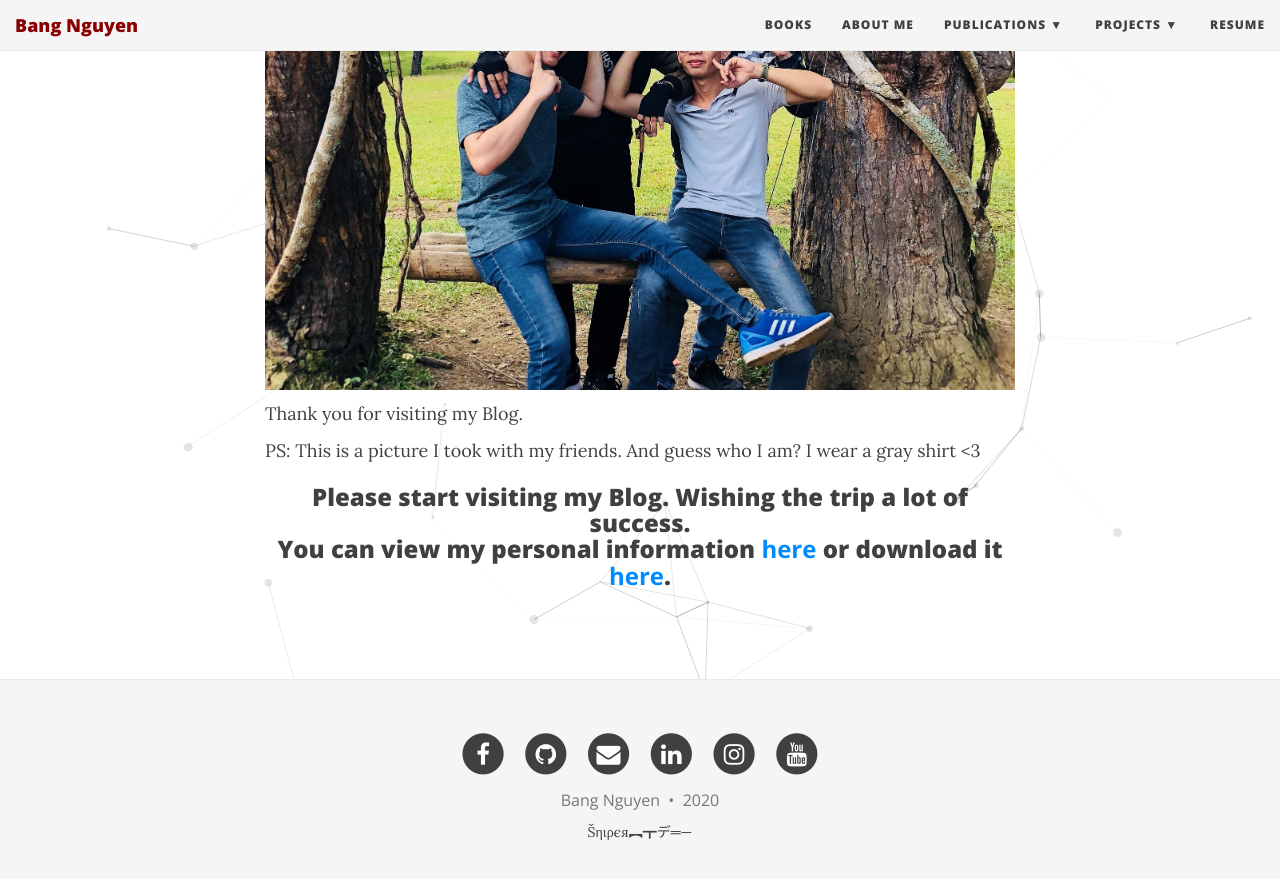
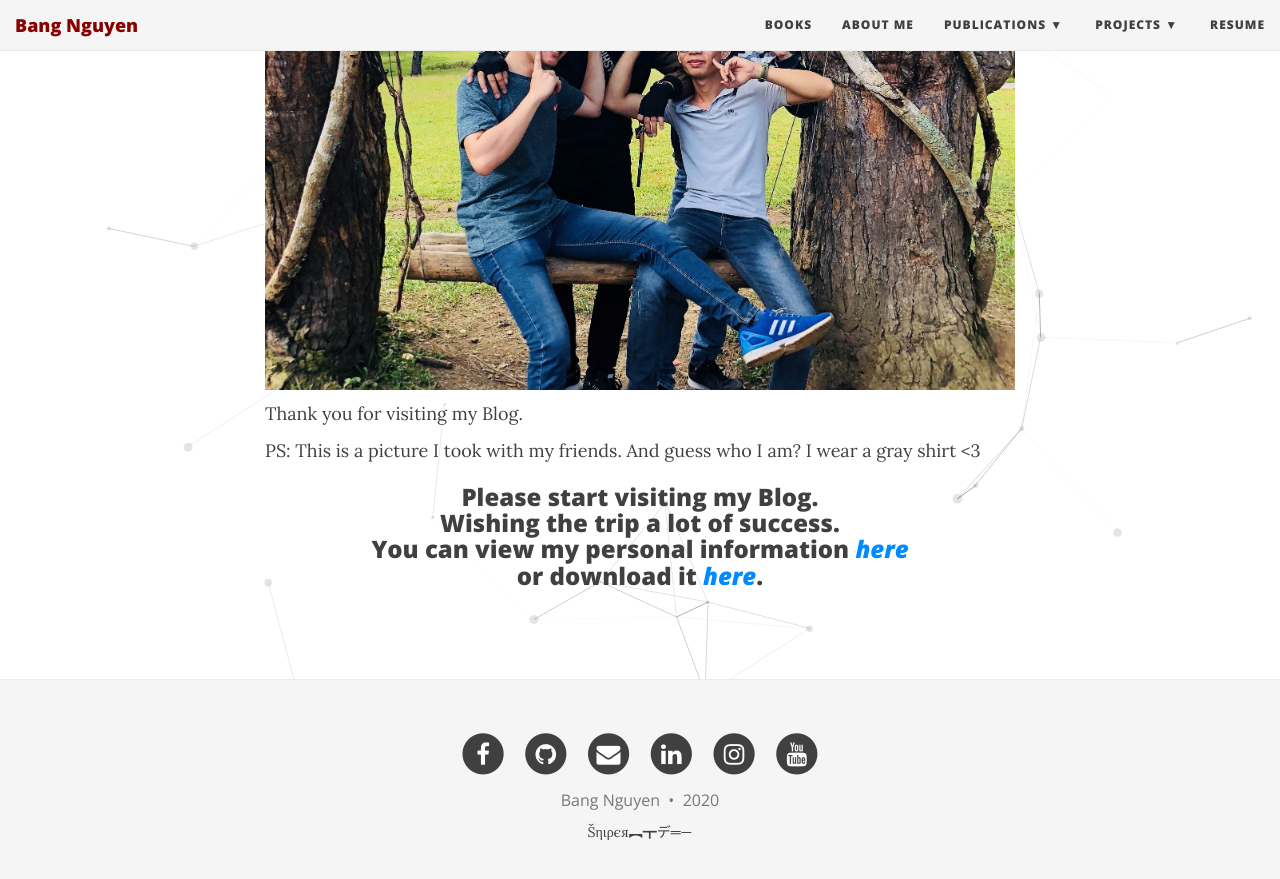
Before and after one commit to tramnguyencute/tramnguyencute.github.io, a Jekyll site: the page built from _posts/2020-01-05-first-post.md, in a window 1280 px wide and 900 px high, scrolled down 938 px. Shown: the top 879 px of the window. Built offline with Jekyll 4.4.1, drawn with Linux system fonts in a browser that asks for light colours; comment, search, counter and statistics services are not loaded.

Commit message:
Update 2020-01-05-first-post.md

```diff
--- a/_posts/2020-01-05-first-post.md
+++ b/_posts/2020-01-05-first-post.md
@@ -20,4 +20,4 @@
 PS: This is a picture I took with my friends. And guess who I am? I wear a gray shirt <3
 
 <!-- Hello world! Posts -->
-<h3 class="text-center">Please start visiting my Blog. Wishing the trip a lot of success. <br>You can view my personal information <a href="https://duybang140494.github.io/aboutme/" class="post-read-more"><strong>here</strong></a> or download it <a href="https://duybang140494.github.io/resume/NGUYENDUYBANGCV.pdf" class="post-read-more"><strong>here</strong></a>.</h3>
+<h3 class="text-center">Please start visiting my Blog.<br>Wishing the trip a lot of success.<br>You can view my personal information <a href="https://duybang140494.github.io/aboutme/" class="post-read-more"><em>here</em></a><br>or download it <a href="https://duybang140494.github.io/resume/NGUYENDUYBANGCV.pdf" class="post-read-more"><em>here</em></a>.</h3>
```
